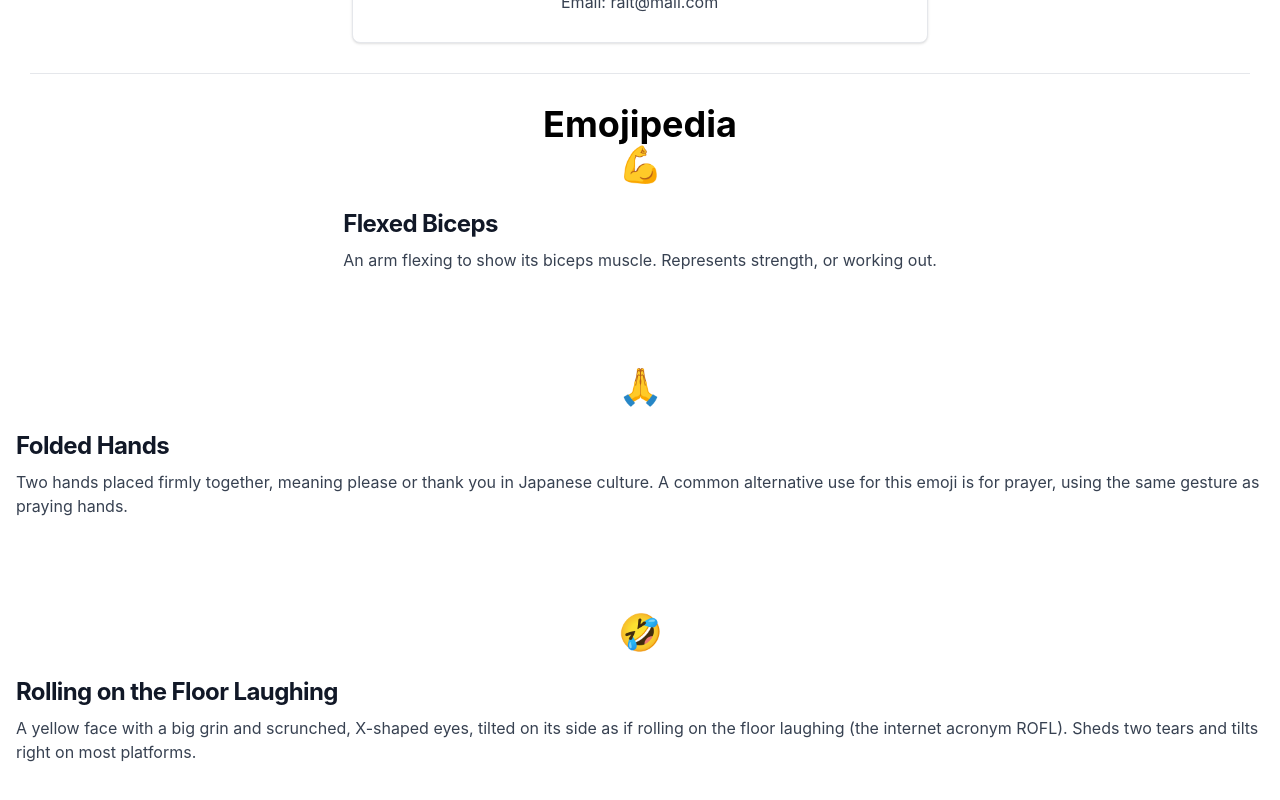
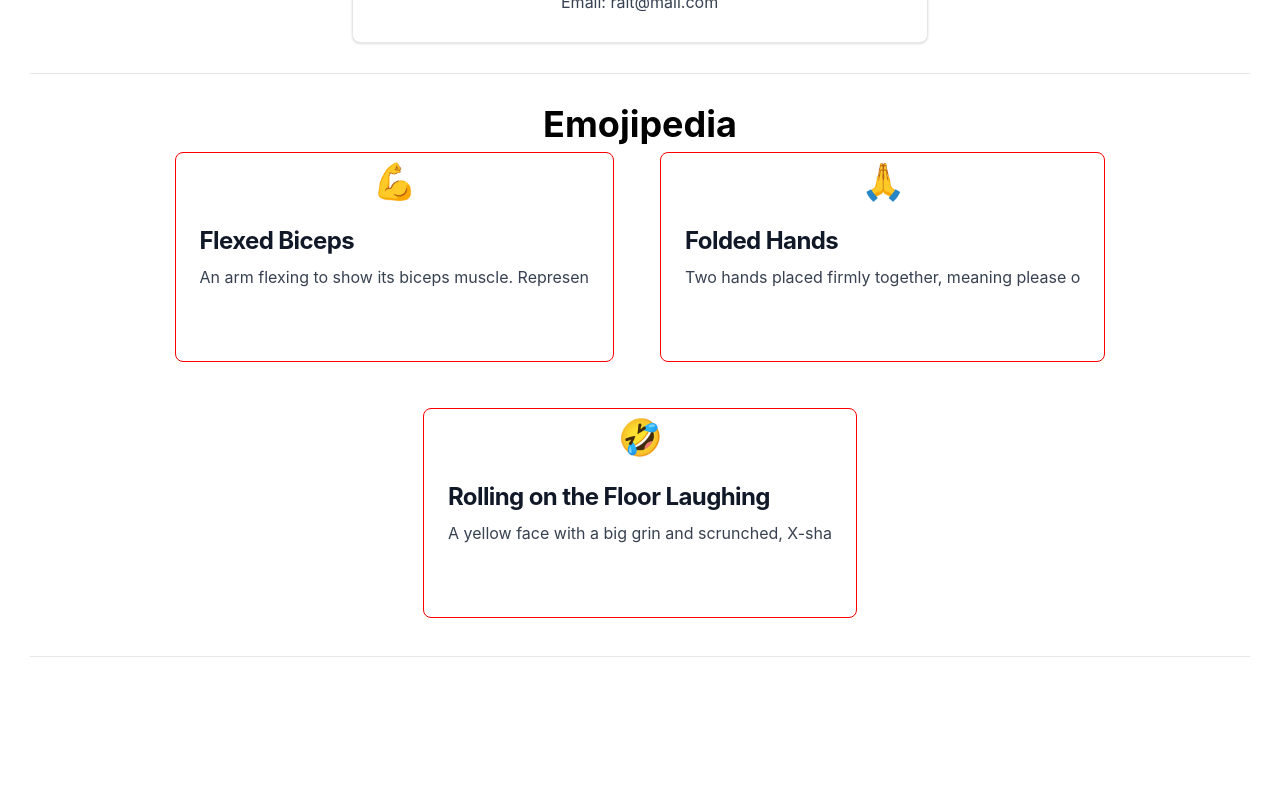
Before and after one commit to louismoses/react-scratch, a React (Vite) app: page / in a window 1280 px wide. Shown: the part 1088-1888 px from the top of the page. After the commit the page ends 1775 px from the top, so only its background shows below. Built offline with nearby package versions, Linux system fonts and the light colour scheme.

Commit message:
update: .substring(startinIndex, endingIndex )

```diff
--- a/src/App.jsx
+++ b/src/App.jsx
@@ -54,11 +54,13 @@
           <EmojiCard
             key={emoji.id}
             name={emoji.emojiName}
-            text={emoji.emojiDetail}
+            text={emoji.emojiDetail.substring(0, 50)}
             emoji={emoji.emojiIcon}
           />
         ))}
       </div>
+
+      <hr style={{ margin: "30px" }} />
     </div>
   );
 }
--- a/src/components/EmojiCard.jsx
+++ b/src/components/EmojiCard.jsx
@@ -4,7 +4,14 @@
 
 const EmojiCard = (props) => {
   return (
-    <div>
+    <div
+      style={{
+        border: "solid 1px red",
+        borderRadius: "8px",
+        padding: "8px",
+        margin: "8px",
+      }}
+    >
       <Emoji emoji={props.emoji} />
       <Detail name={props.name} text={props.text} />
     </div>
```
